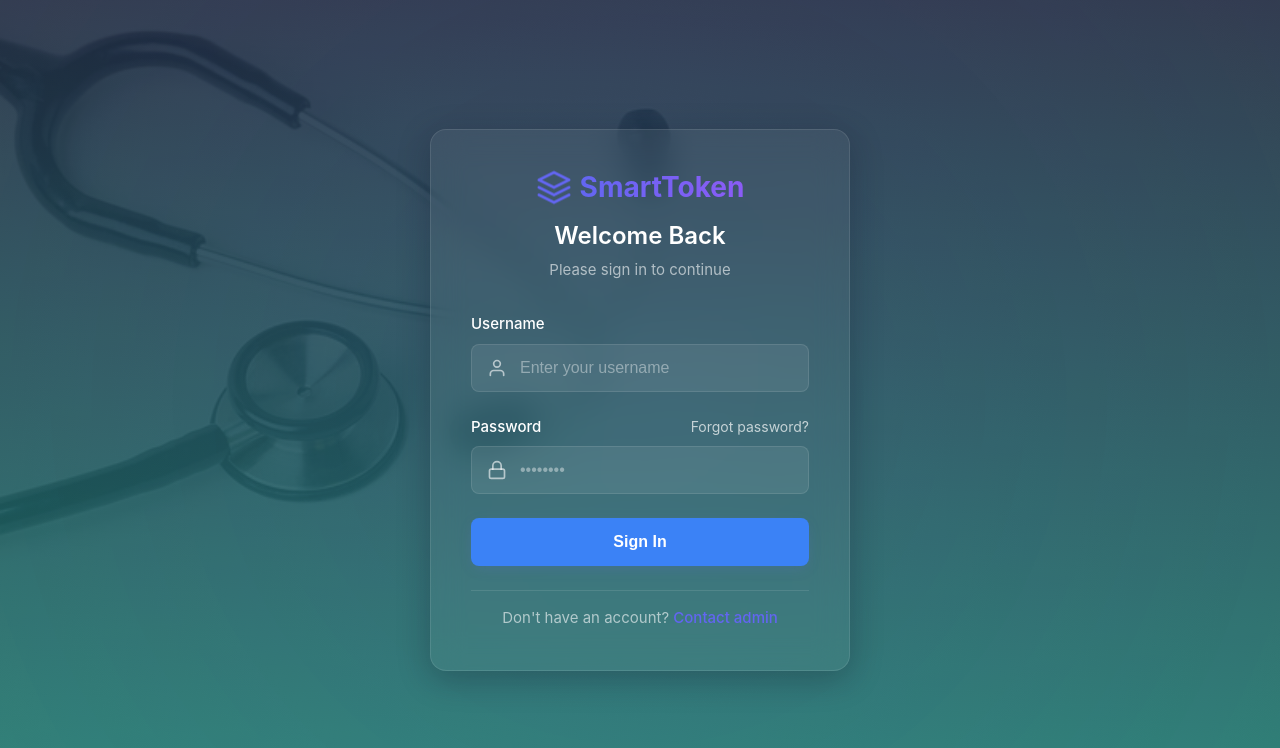
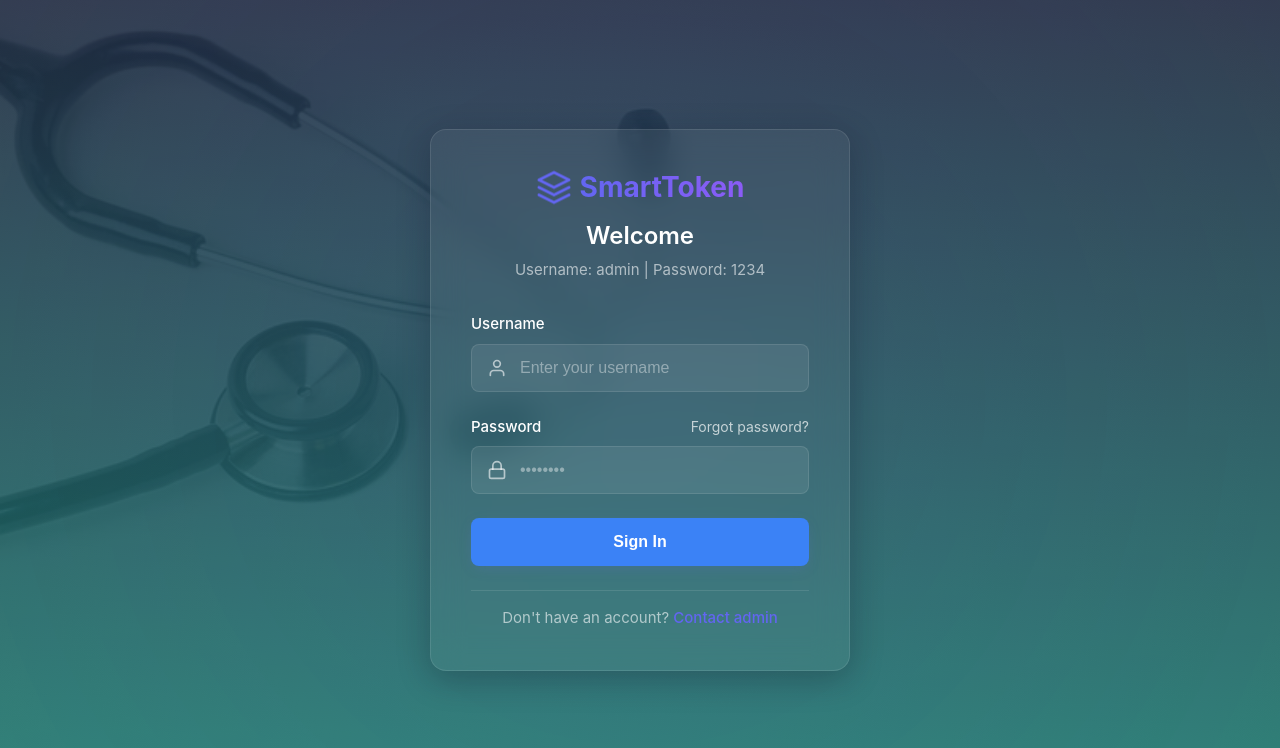
Before and after one commit to santhoshkv102003/SmartToken, a React (Vite) app in the folder client/: page /login in a window 1280 px wide. Shown: the top 748 px of the page. Built offline with nearby package versions, Linux system fonts and the light colour scheme; no server answers.

Commit message:
set and show usename and password

```diff
--- a/client/src/pages/Login.jsx
+++ b/client/src/pages/Login.jsx
@@ -46,8 +46,8 @@ const Login = () => {
             </svg>
             <h1>SmartToken</h1>
           </div>
-          <h2>Welcome Back</h2>
-          <p className="text-muted">Please sign in to continue</p>
+          <h2>Welcome</h2>
+          <p className="text-muted">Username: admin | Password: 1234</p>
         </div>
 
         <form className="login-form" onSubmit={handleSubmit}>
```
